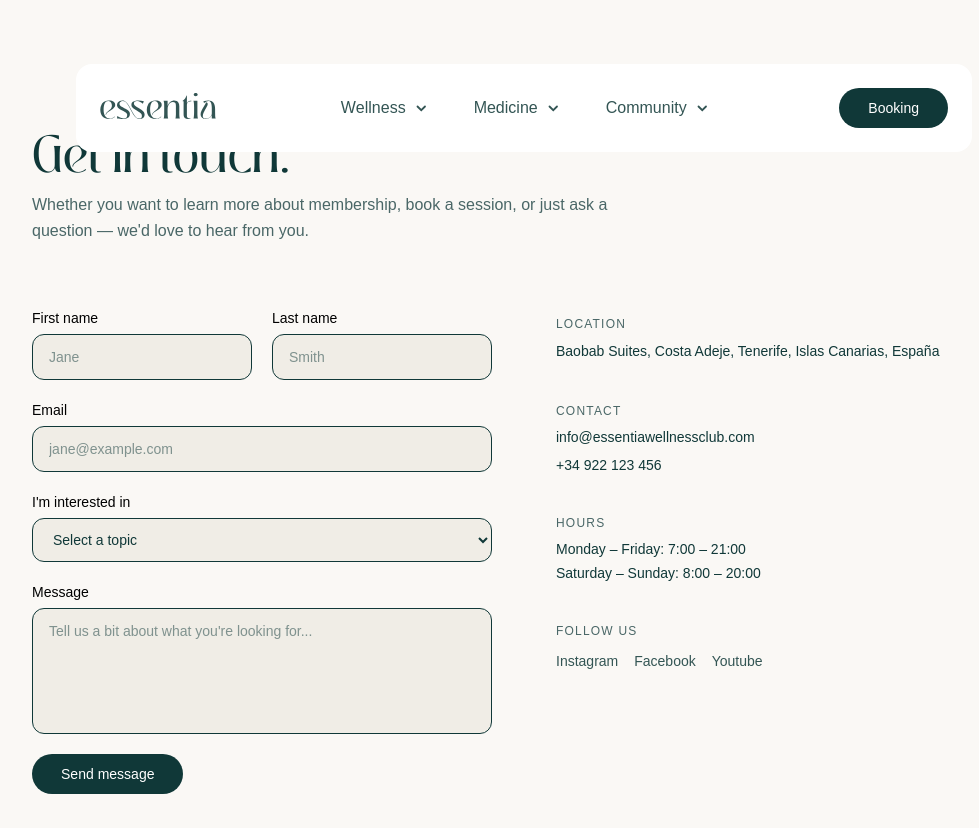
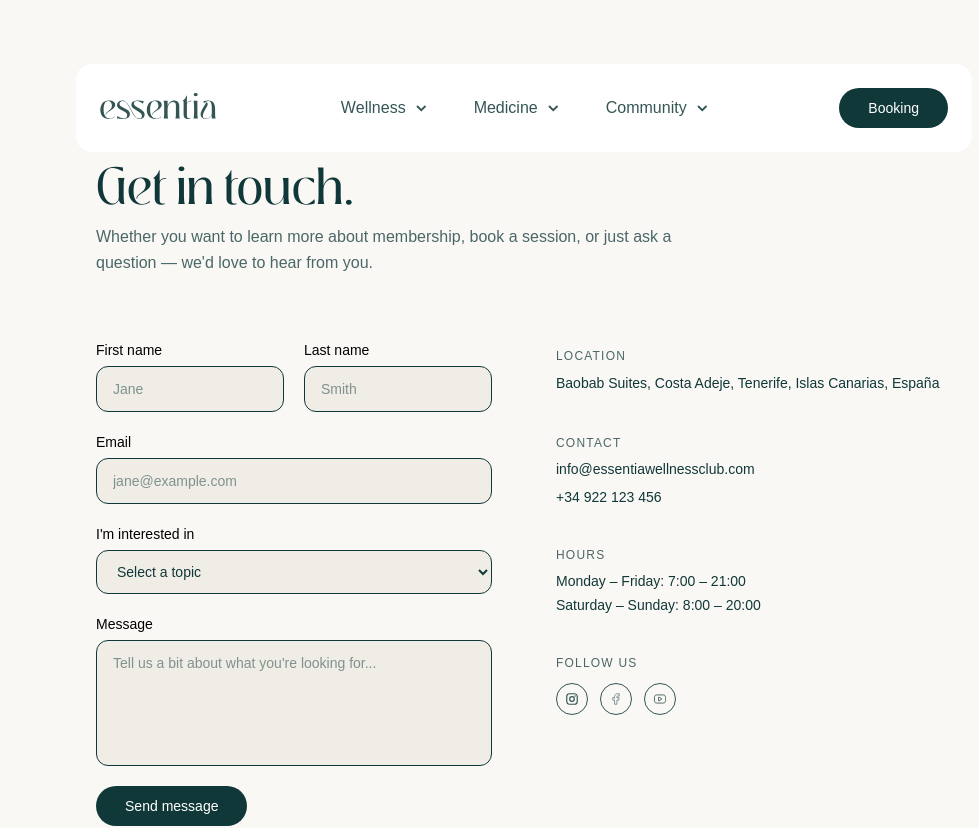
Before and after one commit to yasielhp/website-essentia-nextjs, a Next.js app: page /contact in a window 1280 px wide. Shown: the top 828 px of the page, without its empty margins (116-1095 px from the left). Built offline with nearby package versions, Linux system fonts and the light colour scheme; a web font is replaced by a local one.

Commit message:
Fix contact page header overlap and replace social text with icons

```diff
--- a/app/components/sections/contact/contact-section.tsx
+++ b/app/components/sections/contact/contact-section.tsx
@@ -64,7 +64,7 @@ export default function ContactSection() {
 
   return (
     <section className="bg-sand-50 min-h-dvh">
-      <div className="mx-auto max-w-5xl px-5 pt-32 pb-24">
+      <div className="mx-auto max-w-4xl px-5 pt-32 pb-24 md:pt-40">
         <div ref={wrapperRef} className="flex flex-col gap-16">
           {/* ── Header ── */}
           <div className="md:max-w-xl">
@@ -137,7 +137,7 @@ export default function ContactSection() {
                   />
                 </Field>
 
-                <Field label="I&apos;m interested in" id="interest">
+                <Field label="I'm interested in" id="interest">
                   <select
                     id="interest"
                     name="interest"
@@ -162,7 +162,7 @@ export default function ContactSection() {
                     name="message"
                     required
                     rows={5}
-                    placeholder="Tell us a bit about what you&apos;re looking for..."
+                    placeholder="Tell us a bit about what you're looking for..."
                     className={[inputClass, "resize-none"].join(" ")}
                   />
                 </Field>
@@ -230,15 +230,16 @@ export default function ContactSection() {
                 <p className="text-petroleum-400 text-xs tracking-widest uppercase">
                   Follow us
                 </p>
-                <div className="flex gap-4">
+                <div className="flex gap-3">
                   {contact.socialMedia.map((social) => (
                     <Link
                       key={social.name}
                       href={social.url}
                       target="_blank"
-                      className="text-petroleum-500 hover:text-petroleum-700 text-sm transition-colors"
+                      aria-label={social.name}
+                      className="text-petroleum-500 hover:text-petroleum-700 border-petroleum-200 rounded-full border p-2 transition-colors"
                     >
-                      {social.name}
+                      <social.icon />
                     </Link>
                   ))}
                 </div>
```
